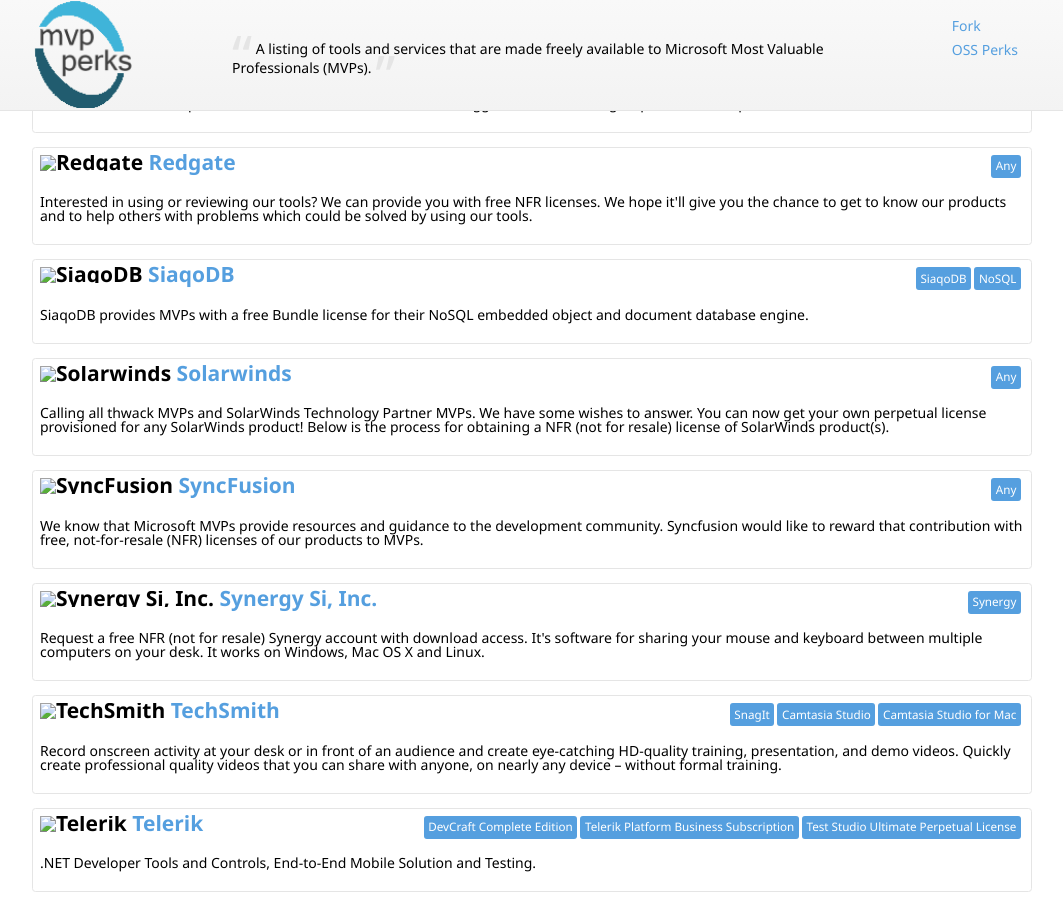
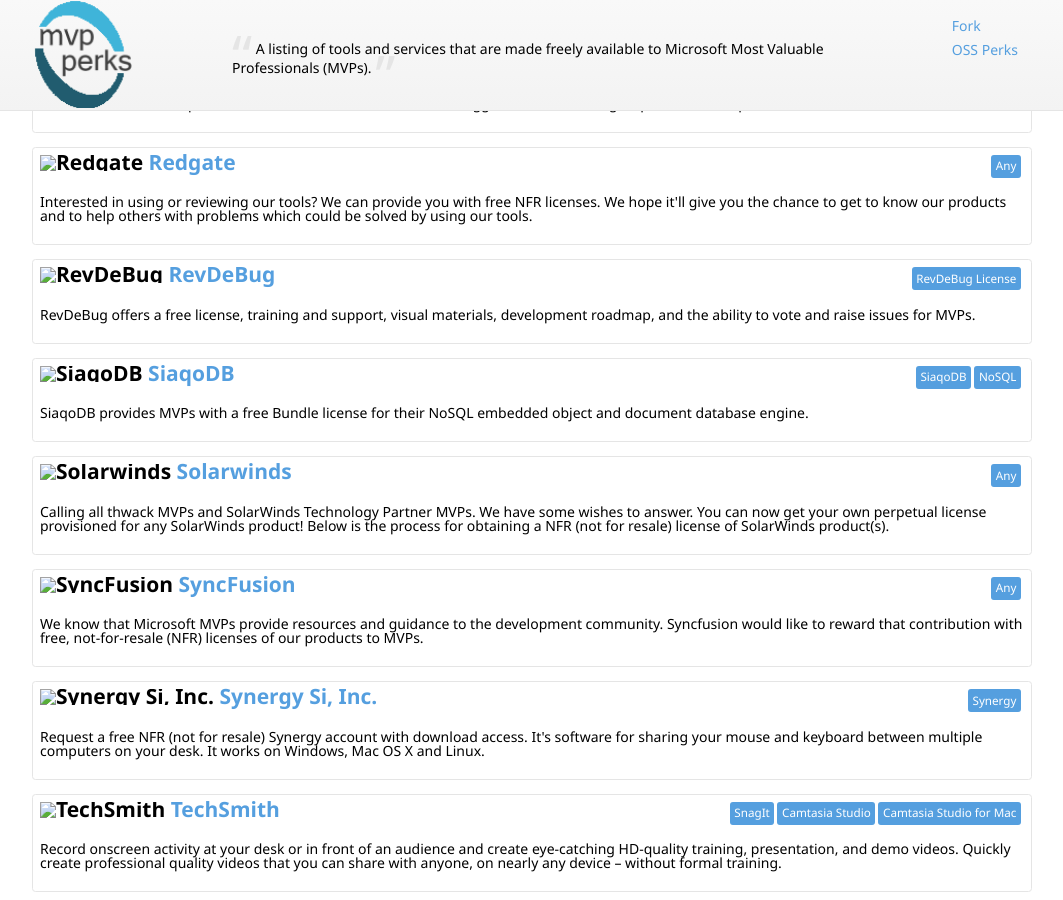
Before and after one commit to nikmd23/ossperks, a Jekyll site: the page built from index.html, in a window 1280 px wide and 900 px high, scrolled down 2903 px. Shown: the whole window, without its empty margins (108-1171 px from the left). Built offline with Jekyll 4.4.1, drawn with Linux system fonts in a browser that asks for light colours; nearby versions of some CDN libraries.

Commit message:
Adding RevDeBug MVP perk (#37)
I just learned about the free MVP perk offered from [RevDeBug](https://academy.revdebug.com/) and thought it should be added.

```diff
--- a/_data/perks.yml
+++ b/_data/perks.yml
@@ -197,3 +197,8 @@
   uri: "https://devolutions.net/offer/nfr"
   description: "Devolutions offers free NFR (Not for Resale) licenses to Microsoft MVP, Citrix CTP and VMware vExpert for personal use and demo purposes."
   products: ["Enterprise License for Remote Desktop Manager"]
+
+- company: "RevDeBug"
+  uri: "https://academy.revdebug.com/"
+  description: "RevDeBug offers a free license, training and support, visual materials, development roadmap, and the ability to vote and raise issues for MVPs."
+  products: ["RevDeBug License"]
```
